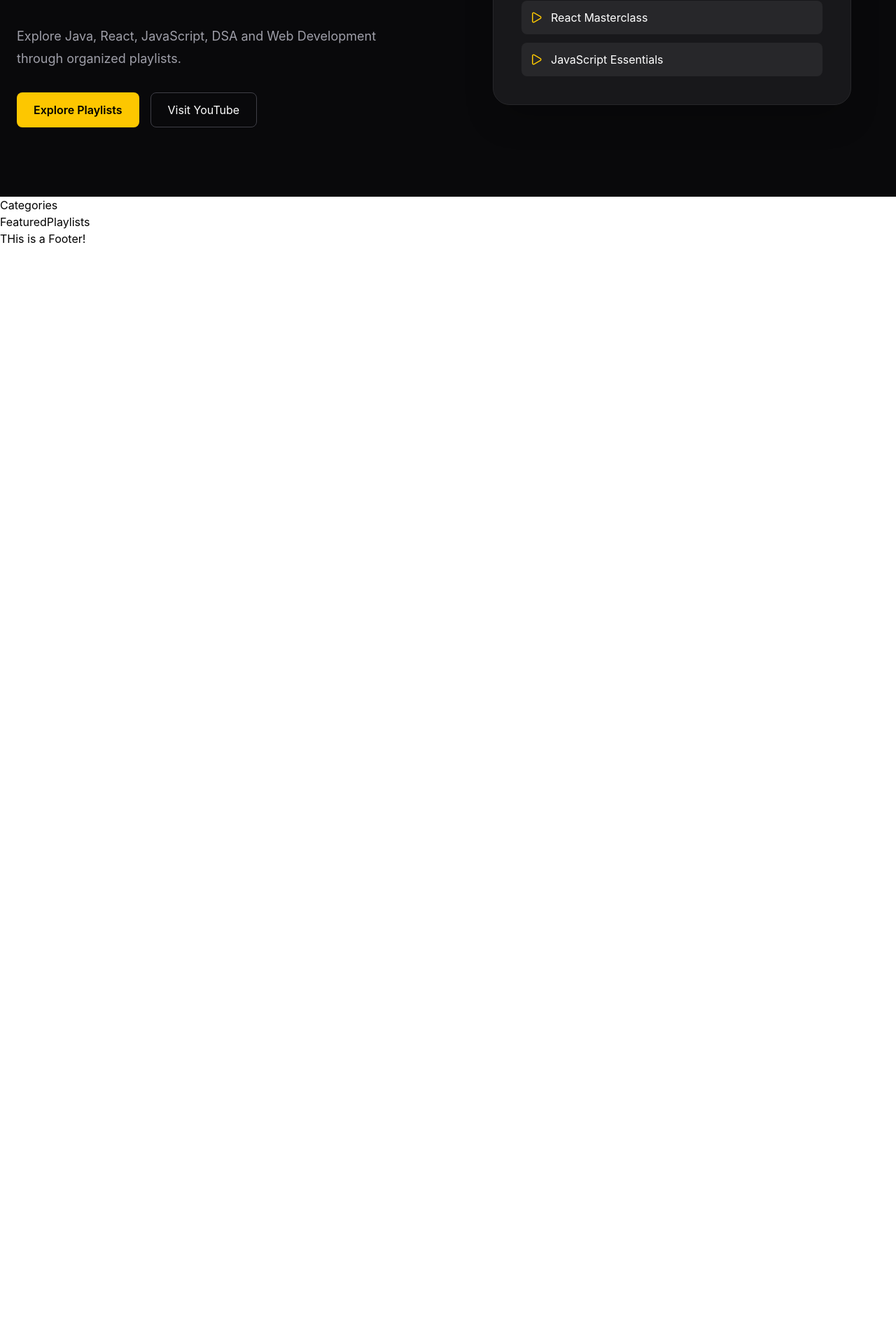
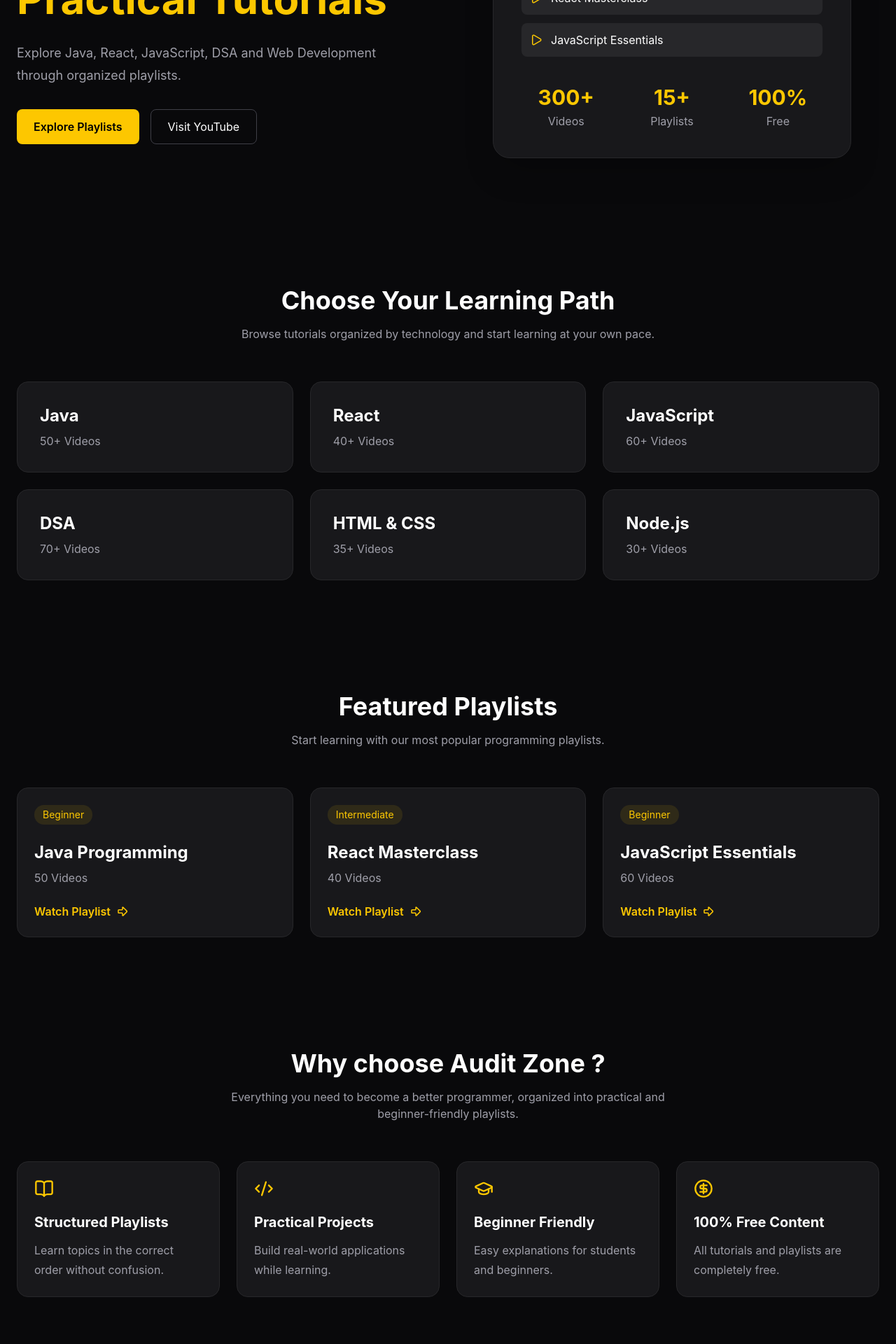
Before and after one commit to krankitt/Audit-Zone, a React (Vite) app: page / in a window 1280 px wide. Shown: the part 540-2460 px from the top of the page at 70% size. Before the commit the page ends 893 px from the top, so only its background shows below. Built offline with nearby package versions, Linux system fonts and the light colour scheme.

Commit message:
feat(home): complete homepage design and responsive sections

```diff
--- a/src/components/home/Categories/Categories.tsx
+++ b/src/components/home/Categories/Categories.tsx
@@ -1,9 +1,35 @@
-
+import Container from "../../ui/Container";
+import { categories } from "../../../data/categories";
 
 const Categories = () => {
   return (
-    <div>Categories</div>
-  )
-}
+    <section className="bg-zinc-950 py-20">
+      <Container>
+        <div className="text-center">
+          <h2 className="text-4xl font-bold text-white">
+            Choose Your Learning Path
+          </h2>
+          <p className="mt-4 text-zinc-400 max-w-2xl mx-auto">
+            Browse tutorials organized by technology and start learning at your
+            own pace.
+          </p>
+        </div>
+        <div className="mt-14 grid grid-cols sm:grid-cols-2 lg:grid-cols-3 gap-6">
+          {categories.map((category) => (
+            <div
+              key={category.title}
+              className="bg-zinc-900 border border-zinc-800 rounded-2xl p-8 hover:border-yellow-400/60 hover:-translate-y-2 transition-all hover:shadow-xl hover:shadow-yellow-500/10 duration-300 cursor-pointer"
+            >
+              <h3 className="text-2xl font-bold text-white">
+                {category.title}
+              </h3>
+              <p className="mt-2 text-zinc-400">{category.videos}</p>
+            </div>
+          ))}
+        </div>
+      </Container>
+    </section>
+  );
+};
 
-export default Categories
+export default Categories;
--- a/src/components/home/FeaturedPlaylists/FeaturedPlaylists.tsx
+++ b/src/components/home/FeaturedPlaylists/FeaturedPlaylists.tsx
@@ -1,8 +1,43 @@
+import Container from "../../ui/Container";
+import { featuredPlaylists } from "../../../data/featuredPlaylists";
+import { ArrowBigRight } from "lucide-react";
 
 const FeaturedPlaylists = () => {
   return (
-    <div>FeaturedPlaylists</div>
-  )
-}
+    <section className="bg-zinc-950 py-20">
+      <Container>
+        <div className="text-center">
+          <h2 className="text-4xl font-bold text-white">Featured Playlists</h2>
+          <p className="mt-4 text-zinc-400 max-w-2xl mx-auto">
+            Start learning with our most popular programming playlists.
+          </p>
+        </div>
+        <div className="mt-14 grid grid-cols-1 md:grid-cols-2 lg:grid-cols-3 gap-6">
+          {featuredPlaylists.map((playlist) => (
+            <div
+              key={playlist.title}
+              className="bg-zinc-900 border border-zinc-800 rounded-2xl p-6 hover:border-yellow-400/60 hover:-translate-y-2 transition-all duration-300 cursor-pointer"
+            >
+              <span className="inline-block bg-yellow-400/10 text-yellow-400 text-sm px-3 py-1 rounded-full">
+                {playlist.level}
+              </span>
+              <h3 className="mt-6 text-2xl font-bold text-white">
+                {playlist.title}
+              </h3>
+              <p className="mt-2 text-zinc-400">{playlist.videos}</p>
+              <button className="group mt-6 flex items-center gap-2 text-yellow-400 font-semibold hover:underline cursor-pointer">
+                Watch Playlist
+                <ArrowBigRight
+                  size={18}
+                  className="group-hover:translate-x-1 transition-transform"
+                />
+              </button>
+            </div>
+          ))}
+        </div>
+      </Container>
+    </section>
+  );
+};
 
-export default FeaturedPlaylists
+export default FeaturedPlaylists;
--- a/src/components/home/Hero/Hero.tsx
+++ b/src/components/home/Hero/Hero.tsx
@@ -1,18 +1,18 @@
 import Container from "../../ui/Container";
 import logo from "../../../assets/logo.jpeg";
 import { Play } from "lucide-react";
-import { heroPlaylists } from "../../../data/heroPlaylists";
+import { heroPlaylists, heroStats } from "../../../data/heroPlaylists";
 
 const Hero = () => {
   return (
-    <section className="bg-zinc-950 py-6">
+    <section className="bg-zinc-950 py-12">
       <Container>
         <div className="grid grid-cols-1 lg:grid-cols-2 items-center gap-12 min-h-[85vh]">
           <div className="max-w-2xl">
             <span className="inline-block bg-yellow-400/10 text-yellow-400 px-4 py-2 rounded-full text-sm font-medium">
               🚀 Learn Programming Faster
             </span>
-            <h1 className="mt-6 text-5xl lg:text-6xl font-bold text-white leading-tight">
+            <h1 className="mt-6 text-4xl md:text-5xl lg:text-6xl font-bold text-white leading-tight">
               Master Programming <br /> Through Short &
               <span className="text-yellow-400"> Practical Tutorials</span>
             </h1>
@@ -30,7 +30,7 @@ const Hero = () => {
             </div>
           </div>
           <div className="flex items-center justify-center">
-            <div className="bg-zinc-900 border border-zinc-800 rounded-3xl p-10 w-full max-w-lg shadow-2xl">
+            <div className="bg-zinc-900 border border-zinc-800 rounded-3xl p-10 w-full max-w-lg lg:max-w-lg shadow-2xl hover:border-yellow-400/40 transition-all duration-300">
               <div className="flex justify-center">
                 <img
                   src={logo}
@@ -48,10 +48,20 @@ const Hero = () => {
                 {heroPlaylists.map((item) => (
                   <div
                     key={item}
-                    className="flex items-center gap-3 rounded-lg bg-zinc-800 p-3 hover:bg-zinc-700 transition-colors cursor-pointer"
+                    className="flex items-center gap-3 rounded-lg bg-zinc-800 p-3 hover:bg-zinc-700 hover:translate-x-2 transition-all duration-300 cursor-pointer"
                   >
-                    <Play size={18} className="text-yellow-400" />{" "}
+                    <Play size={18} className="text-yellow-400" />
                     <span className="text-white">{item}</span>
+                  </div>
+                ))}
+              </div>
+              <div className="mt-10 grid grid-cols-3 gap-6">
+                {heroStats.map((stat) => (
+                  <div className="text-center" key={stat.label}>
+                    <h3 className="text-3xl font-bold text-yellow-400">
+                      {stat.value}
+                    </h3>
+                    <p className="text-zinc-400 mt-1">{stat.label}</p>
                   </div>
                 ))}
               </div>
--- /dev/null
+++ b/src/components/home/WhyChoose/WhyChoose.tsx
@@ -0,0 +1,43 @@
+import { BookOpen, CircleDollarSign, Code2, GraduationCap } from "lucide-react";
+import Container from "../../ui/Container";
+import { whyChoose } from "../../../data/whyChoose";
+
+const WhyChoose = () => {
+  const icons = [
+    <BookOpen size={28} />,
+    <Code2 size={28} />,
+    <GraduationCap size={28} />,
+    <CircleDollarSign size={28} />,
+  ];
+  return (
+    <section className="bg-zinc-950 py-20">
+      <Container>
+        <div className="text-center">
+          <h2 className="text-4xl font-bold text-white">
+            Why choose Audit Zone ?
+          </h2>
+          <p className="mt-4 max-w-2xl mx-auto text-zinc-400">
+            Everything you need to become a better programmer, organized into
+            practical and beginner-friendly playlists.
+          </p>
+        </div>
+        <div className="mt-14 grid grid-cols-1 md:grid-cols-2 lg:grid-cols-4 gap-6">
+          {whyChoose.map((item, index) => (
+            <div
+              key={index}
+              className="bg-zinc-900 border border-zinc-800 rounded-2xl p-6 hover:border-yellow-400/60 hover:-translate-y-2 transition-all duration-300"
+            >
+              <div className="text-yellow-400">{icons[index]}</div>
+              <h3 className="mt-5 text-xl font-bold text-white">
+                {item.title}
+              </h3>
+              <p className="mt-3 text-zinc-400 leading-7">{item.description}</p>
+            </div>
+          ))}
+        </div>
+      </Container>
+    </section>
+  );
+};
+
+export default WhyChoose;
--- a/src/data/categories.ts
+++ b/src/data/categories.ts
@@ -0,0 +1,8 @@
+export const categories = [
+  { title: "Java", videos: "50+ Videos" },
+  { title: "React", videos: "40+ Videos" },
+  { title: "JavaScript", videos: "60+ Videos" },
+  { title: "DSA", videos: "70+ Videos" },
+  { title: "HTML & CSS", videos: "35+ Videos" },
+  { title: "Node.js", videos: "30+ Videos" },
+];
--- /dev/null
+++ b/src/data/featuredPlaylists.ts
@@ -0,0 +1,17 @@
+export const featuredPlaylists = [
+    {
+        title: "Java Programming",
+        videos: "50 Videos",
+        level: "Beginner",
+    },
+    {
+        title: "React Masterclass",
+        videos: "40 Videos",
+        level: "Intermediate",
+    },
+    {
+        title: "JavaScript Essentials",
+        videos: "60 Videos",
+        level: "Beginner",
+    }
+]
--- a/src/data/heroPlaylists.ts
+++ b/src/data/heroPlaylists.ts
@@ -3,3 +3,9 @@ export const heroPlaylists = [
   "React Masterclass",
   "JavaScript Essentials",
 ];
+
+export const heroStats = [
+  { value: "300+", label: "Videos" },
+  { value: "15+", label: "Playlists" },
+  { value: "100%", label: "Free" },
+];
--- /dev/null
+++ b/src/data/whyChoose.ts
@@ -0,0 +1,18 @@
+export const whyChoose = [
+  {
+    title: "Structured Playlists",
+    description: "Learn topics in the correct order without confusion.",
+  },
+  {
+    title: "Practical Projects",
+    description: "Build real-world applications while learning.",
+  },
+  {
+    title: "Beginner Friendly",
+    description: "Easy explanations for students and beginners.",
+  },
+  {
+    title: "100% Free Content",
+    description: "All tutorials and playlists are completely free.",
+  },
+];
--- a/src/pages/Home/Home.tsx
+++ b/src/pages/Home/Home.tsx
@@ -1,6 +1,7 @@
 import Hero from "../../components/home/Hero/Hero";
 import Categories from "../../components/home/Categories/Categories";
 import FeaturedPlaylists from "../../components/home/FeaturedPlaylists/FeaturedPlaylists";
+import WhyChoose from "../../components/home/WhyChoose/WhyChoose";
 
 const Home = () => {
   return (
@@ -8,6 +9,7 @@ const Home = () => {
       <Hero />
       <Categories />
       <FeaturedPlaylists />
+      <WhyChoose />
     </>
   );
 };
```
